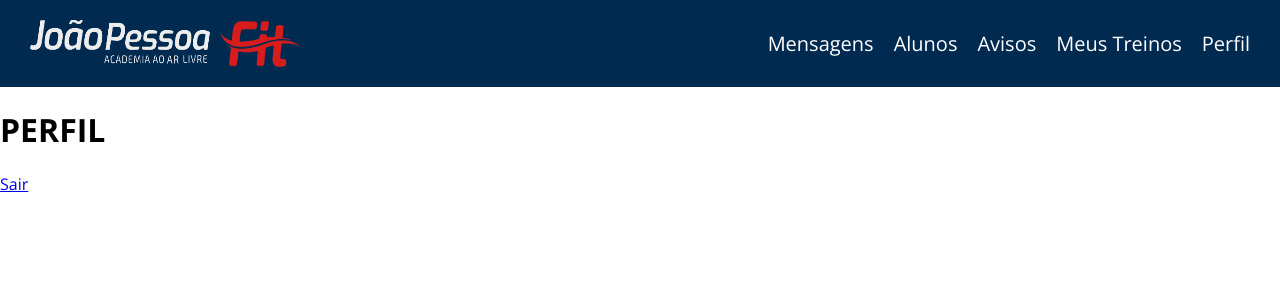
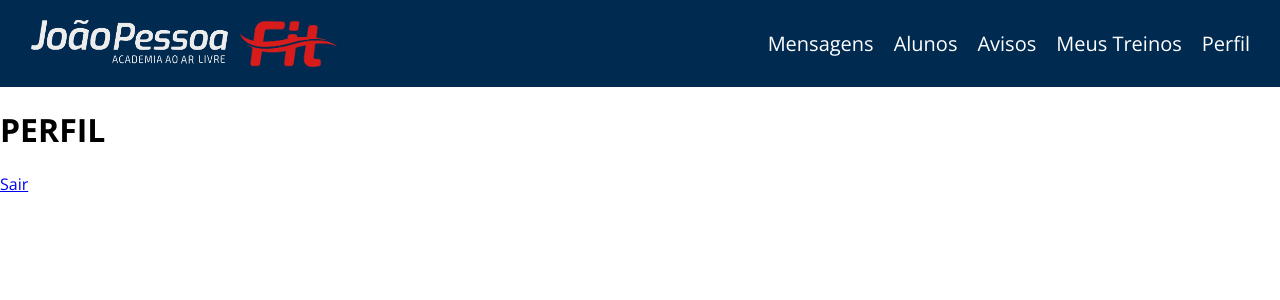
Before and after one commit to joaovictorbo/JPFITWEB, a React (Create React App) app in the folder jpfitweb/: page /profile in a window 1280 px wide. Shown: the top 300 px of the page. Built offline with nearby package versions, Linux system fonts and the light colour scheme.

Commit message:
Página Home

```diff
--- a/jpfitweb/src/components/header/index.jsx
+++ b/jpfitweb/src/components/header/index.jsx
@@ -1,41 +1,43 @@
-import styles from "./style.module.css";
+import style from "./style.module.css";
 import { Link } from "react-router-dom";
 import logoJP from "../../assets/logoFitJP.png";
 import logoFit from "../../assets/logoFitNome.png";
 
 export default function Header() {
   return (
-    <div className={styles.header}>
-      <div className={styles.imagens}>
-        <img src={logoJP} className={styles.logoJP} alt="" />
-        <img src={logoFit} alt="" className={styles.logoFit} />
+    <div className={style.header}>
+      <div className={style.imagens}>
+        <Link to={"/home"}>
+          <img src={logoJP} className={style.logoJP} alt="" />
+          <img src={logoFit} alt="" className={style.logoFit} />
+        </Link>
       </div>
-      <ul className={styles.menu}>
+      <ul className={style.menu}>
         <li>
           {" "}
-          <Link className={styles.linksMenu} to="/messages">
+          <Link className={style.linksMenu} to="/messages">
             {" "}
             Mensagens{" "}
           </Link>
         </li>
         <li>
           {" "}
-          <Link className={styles.linksMenu}>Alunos</Link>{" "}
+          <Link className={style.linksMenu}>Alunos</Link>{" "}
         </li>
         <li>
           {" "}
-          <Link className={styles.linksMenu} to="/alerts">
+          <Link className={style.linksMenu} to="/alerts">
             {" "}
             Avisos{" "}
           </Link>
         </li>
         <li>
           {" "}
-          <Link className={styles.linksMenu}>Meus Treinos</Link>
+          <Link className={style.linksMenu}>Meus Treinos</Link>
         </li>
         <li>
           {" "}
-          <Link className={styles.linksMenu} to="/profile">
+          <Link className={style.linksMenu} to="/profile">
             {" "}
             Perfil{" "}
           </Link>
--- a/jpfitweb/src/components/header/style.module.css
+++ b/jpfitweb/src/components/header/style.module.css
@@ -1,38 +1,34 @@
 .header {
   background-color: #012a50;
   display: flex;
-  justify-content: space-around;
+  justify-content: space-between;
   width: 100%;
   color: white;
 }
 
 .imagens {
-  width: 48vw;
-display: flex;
-padding: 20px;
+  padding: 20px 0 0 20px;
 }
 
 .logoJP {
-  width: 200px;
+  height: 47px;
 }
 
 .logoFit {
-  width: 80px;
+  height: 47px;
 }
 
 .menu {
   display: flex;
   gap: 20px;
   list-style-type: none;
-  width: 48vw;
   justify-content: flex-end;
   padding: 10px;
   margin-right: 20px;
   font-size: 20px;
 }
 
-
 .linksMenu {
-    color: #fff;
-    text-decoration: none;
+  color: #fff;
+  text-decoration: none;
 }
--- a/jpfitweb/src/pages/home/index.jsx
+++ b/jpfitweb/src/pages/home/index.jsx
@@ -1,14 +1,21 @@
+import { Link } from "react-router-dom";
 import Header from "../../components/header";
+import style from "./style.module.css";
+import logoJP from "../../assets/logoFitJP.png";
+import logoFit from "../../assets/logoFitNome.png";
 
 export default function Home() {
-    return (
+  return (
+    <div className={style.home}>
+      <Header />
+      <section className={style.content}>
+        <div className={style.LogoCenter}>
+          <img src={logoJP} className={style.logoJP} alt="" />
+          <img src={logoFit} className={style.logoFit} alt="" />
+        </div>
 
-        <section>
-            <Header/>
-            <h1>HOME</h1>
-        </section>
-
-    );
-
-
+        <Link className={style.criarTreinoLink}>Criar Treino</Link>
+      </section>
+    </div>
+  );
 }
--- a/jpfitweb/src/pages/home/style.module.css
+++ b/jpfitweb/src/pages/home/style.module.css
@@ -0,0 +1,44 @@
+.home {
+  background-image: url("../../assets/2.png");
+  height: 100vh;
+  background-size: cover;
+  background-repeat: no-repeat;
+}
+
+.content {
+  height: calc(100vh - 87px);
+  display: flex;
+  flex-direction: column;
+  align-items: center;
+  justify-content: center;
+}
+
+
+
+.criarTreinoLink {
+    position: absolute;
+    right: 100px;
+    bottom: 40px;
+    background-color: #012a50;
+    border-radius: 80px;
+    width: 130px;
+    padding: 5px;
+    text-align: center;
+    font-weight: 700;
+    font-size: 20px;
+    color: white;
+    text-decoration: none;
+}
+
+.criarTreinoLink:hover{
+    color: #012a50;
+    background-color: #fff;
+}
+
+.logoJP {
+  height: 8vw;
+}
+
+.logoFit {
+  height: 8vw;
+}
--- a/jpfitweb/src/pages/messages/index.jsx
+++ b/jpfitweb/src/pages/messages/index.jsx
@@ -3,7 +3,7 @@
 import { Link } from "react-router-dom";
 import Header from "../../components/header";
 import style from './style.module.css';
-import logo from '../../imagens/Logo.png';
+import logo from '../../assets/Logo.png';
 
 export default function Messages() {
     return (
```
Also changed, not shown: jpfitweb/src/assets/Logo.png (renamed from jpfitweb/src/imagens/Logo.png).
